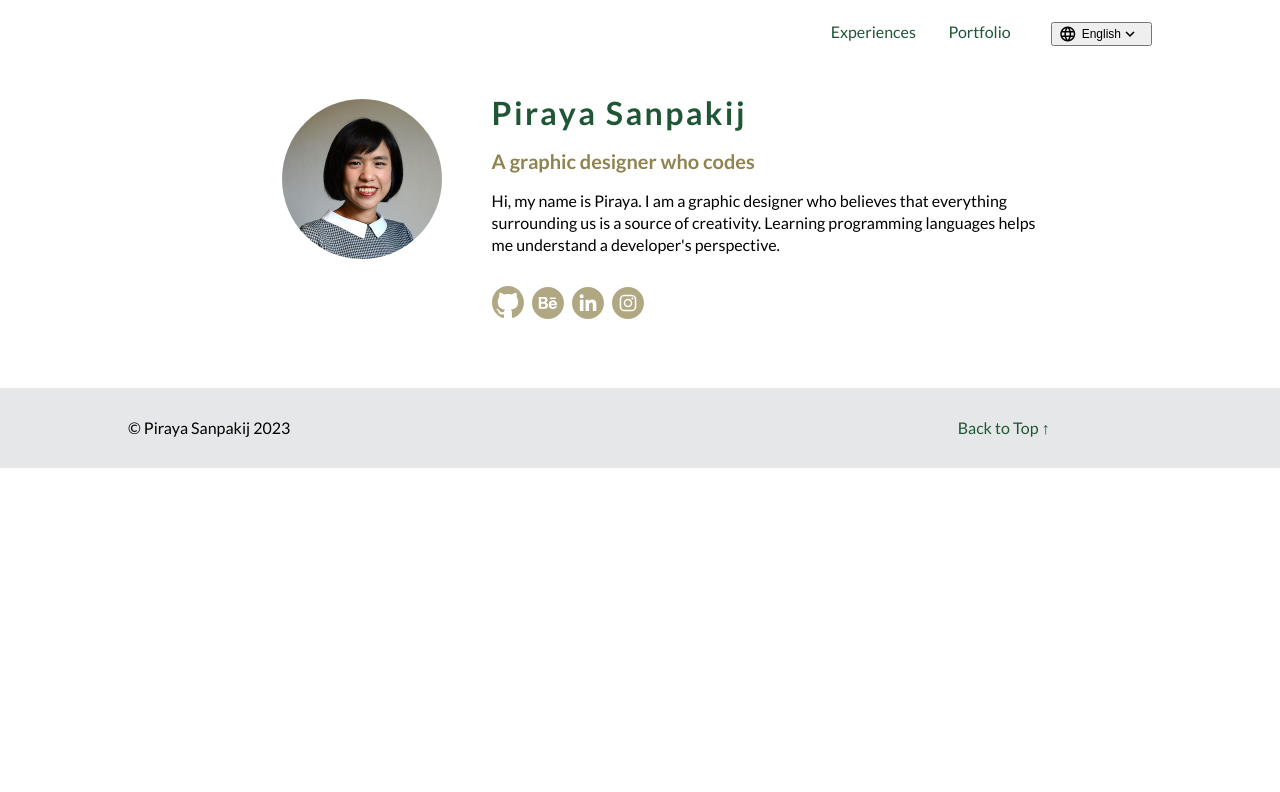
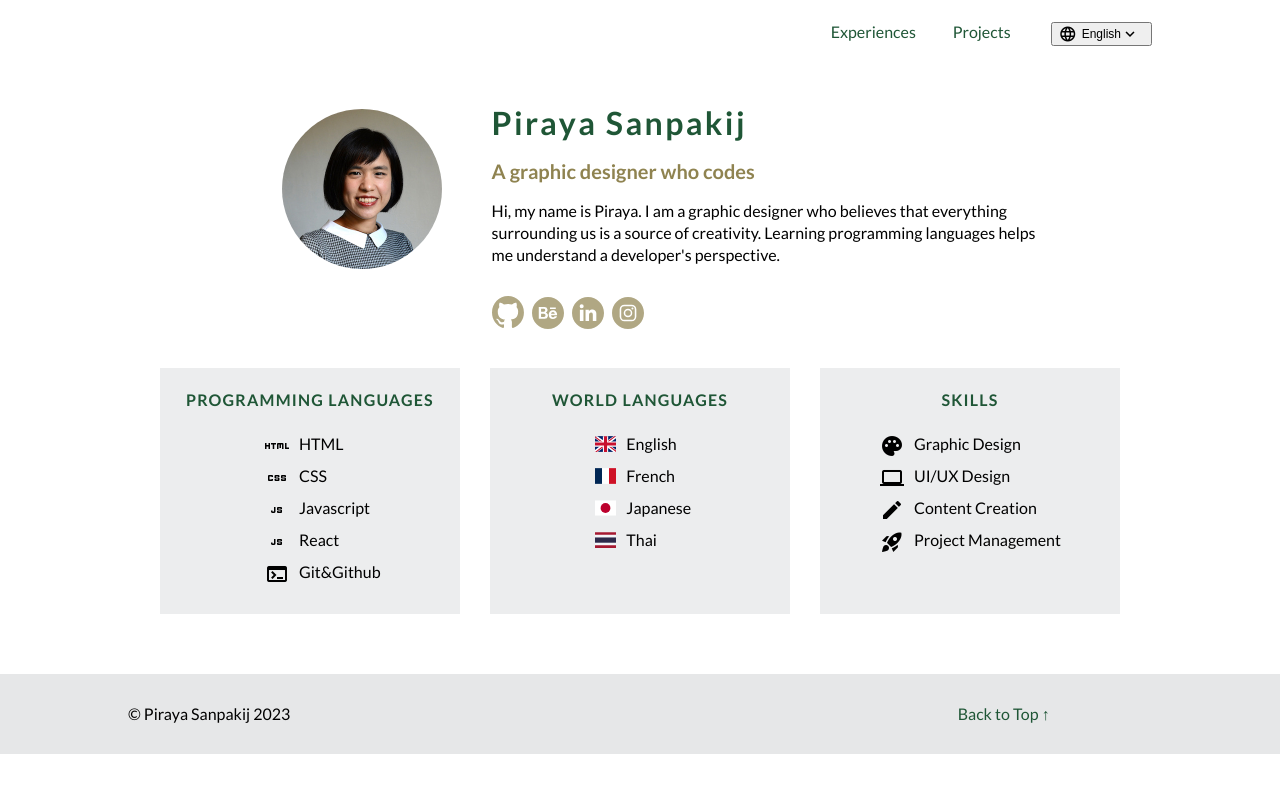
Before and after one commit to Piraya99/home, a React (Create React App) app: page / in a window 1280 px wide. Shown: the top 792 px of the page. Built offline with nearby package versions, Linux system fonts and the light colour scheme.

Commit message:
Migrate Feature Section & Reorganize global and module styling

```diff
--- a/src/App.css
+++ b/src/App.css
@@ -44,6 +44,36 @@ ul {
   list-style: none;
 }
 
+/* Icon Styling */
+.material-icons, .fi {
+  margin-right: 10px;
+}
+button span.material-icons {
+  margin-right: 5px;
+}
+
+.material-icons {
+  vertical-align: middle;
+}
+
+.material-icons.md-18 {
+  font-size: 18px;
+}
+
+.material-icons.md-24 {
+  font-size: 24px;
+}
+
+.material-icons.md-36 {
+  font-size: 36px;
+}
+
+.material-icons.md-48 {
+  font-size: 48px;
+}
+
+/* Header Rulesets*/
+
 nav {
   margin: 0;
   text-align: right;
@@ -79,34 +109,6 @@ button span{
   padding: 0;
 }
 
-/* Icon Styling */
-.material-icons, .fi {
-  margin-right: 10px;
-}
-button span.material-icons {
-  margin-right: 5px;
-}
-
-.material-icons {
-  vertical-align: middle;
-}
-
-.material-icons.md-18 {
-  font-size: 18px;
-}
-
-.material-icons.md-24 {
-  font-size: 24px;
-}
-
-.material-icons.md-36 {
-  font-size: 36px;
-}
-
-.material-icons.md-48 {
-  font-size: 48px;
-}
-
 main {
   max-width: 1100px;
   margin: auto;
@@ -121,6 +123,69 @@ main {
   flex-flow: row wrap;
   justify-content: space-around;
 }
+
+.box {
+  display: inline-flex;
+  flex-direction: column;
+  flex: 1;
+  height: auto;
+  margin: 0px 15px 0px;
+  padding: 0px 10px;
+  background-color: rgba(230,231,232,0.75);
+}
+
+h1 {
+  color: var(--main-darkgreen);
+  font-size: 2rem;
+  line-height: 1.2;
+  letter-spacing: 0.075em;
+  margin-top: 0;
+  margin-bottom: 15px;
+}
+
+h2 {
+  color: var(--main-beige);
+  font-size: 1.25rem;
+  line-height: 1.2;
+}
+
+h3 {
+  color: var(--main-beige);
+  font-size: 1.25rem;
+  text-transform: uppercase;
+  letter-spacing: 0.075em;
+  text-align: center;
+}
+
+h4 {
+  color: var(--main-darkgreen);
+  font-size: 1rem;
+  text-transform: uppercase;
+  letter-spacing: 0.075em;
+  text-align: center;
+  margin-bottom: 0;
+  padding: 0 5px;
+}
+
+h5 {
+  font-size: 1rem;
+  line-height: 1.2;
+  font-weight: 400;
+  text-align: center;
+  margin: 5px;
+}
+
+p {
+  font-weight: 400;
+  max-width: 60ch;
+}
+
+strong {
+  text-transform: uppercase;
+  letter-spacing: 0.075em;
+}
+
+/* Social Media Icons */
 
 .github {
   width: 36.5px;
--- a/src/App.js
+++ b/src/App.js
@@ -2,10 +2,12 @@ import React, { useState } from 'react';
 import './App.css';
 
 import Bio from './components/Bio';
+import Feature from './components/Feature';
 import Footer from './components/Footer';
 
 function App() {
 
+  // Toggle Language Function
   const [french, setFrench] = useState(false);
   const handleClick = () => {
     setFrench(!french);
@@ -15,18 +17,21 @@ function App() {
     <div className="App">
       <nav>
         <ul>
-          <li><a href="#timeline">{french ? 'Expériences' : 'Experiences'}</a></li>
-          <li><a href="#portfolio">Portfolio</a></li>
+          <li><a href="#timeline">{french ? 'Parcours' : 'Experiences'}</a></li>
+          <li><a href="#portfolio">{french ? 'Projets' : 'Projects'}</a></li>
         </ul>
+
       <button onClick={handleClick}>
         <span className="material-icons md-18">language</span>
         <span>{french ? 'Français' : 'English'}</span>
         <span className="material-icons md-18">expand_more</span>
       </button>
+
       </nav>
 
       <main>
         <Bio french={french}/>
+        <Feature french={french}/>
       </main>
 
       <Footer french={french}/>
--- a/src/components/Bio.module.css
+++ b/src/components/Bio.module.css
@@ -11,23 +11,3 @@ img {
   height: 160px;
   margin: 5px 50px 10px;
 }
-
-h1 {
-  color: var(--main-darkgreen);
-  font-size: 2rem;
-  line-height: 1.2;
-  letter-spacing: 0.075em;
-  margin-top: 0;
-  margin-bottom: 15px;
-}
-
-h2 {
-  color: var(--main-beige);
-  font-size: 1.25rem;
-  line-height: 1.2;
-}
-
-p {
-  font-weight: 400;
-  max-width: 60ch;
-}
--- /dev/null
+++ b/src/components/Feature.js
@@ -0,0 +1,83 @@
+import React from 'react';
+import styles from './Feature.module.css';
+
+function Feature(props) {
+	return (
+		<div className="feature">
+			<div className="container">
+
+				<div className="box">
+					<h4>{props.french ? "Languages Techniques" : "Programming Languages"}</h4>
+					<ul>
+						<li className={styles.shortlist}>
+							<span className="material-icons md-24">html</span>
+							HTML
+						</li>
+						<li className={styles.shortlist}>
+							<span className="material-icons md-24">css</span>
+							CSS
+						</li>
+						<li className={styles.shortlist}>
+							<span className="material-icons md-24">javascript</span>
+							Javascript
+						</li>
+						<li className={styles.shortlist}>
+							<span className="material-icons md-24">javascript</span>
+							React
+						</li>
+						<li className={styles.shortlist}>
+							<span className="material-icons md-24">terminal</span>
+							Git&Github
+						</li>
+					</ul>
+				</div>
+
+				<div className="box">
+					<h4>{props.french ? "Langues du Monde" : "World Languages"}</h4>
+					<ul>
+						<li className={styles.shortlist} title='Hello :)'>
+							<span className="fi fi-gb"></span>
+							{props.french ? "Anglais" : "English"}
+						</li>
+						<li className={styles.shortlist} title='Bonjour !' >
+							<span className="fi fi-fr"></span>
+							{props.french ? "Français" : "French"}
+						</li>
+						<li className={styles.shortlist} title='こんにちは ^^'>
+							<span className="fi fi-jp"></span>
+							{props.french ? "Japonais" : "Japanese"}
+						</li>
+						<li className={styles.shortlist} title='สวัสดีค่ะ :)'>
+							<span className="fi fi-th"></span>
+							{props.french ? "Thaï" : "Thai"}
+						</li>
+					</ul>
+				</div>
+
+				<div className="box">
+					<h4>{props.french ? "Compétences" : "Skills"}</h4>
+					<ul>
+						<li className={styles.longlist}>
+							<span className="material-icons md-24">palette</span>
+							{props.french ? "Design Graphique" : "Graphic Design"}
+						</li>
+						<li className={styles.longlist}>
+							<span className="material-icons md-24">computer</span>
+							{props.french ? "Design UX/UI" : "UI/UX Design"}
+						</li>
+						<li className={styles.longlist}>
+							<span className="material-icons md-24">edit</span>
+							{props.french ? "Création de Contenu" : "Content Creation"}
+						</li>
+						<li className={styles.longlist}>
+							<span className="material-icons md-24">rocket_launch</span>
+							{props.french ? "Gestion de Projet" : "Project Management"}
+						</li>
+					</ul>
+				</div>
+			</div>
+		</div>
+		);
+};
+
+export default Feature;
--- /dev/null
+++ b/src/components/Feature.module.css
@@ -0,0 +1,18 @@
+.box {
+  background-color: rgba(230,231,232,0.75);
+}
+
+ul {
+  display: flex;
+  flex-flow: row wrap;
+  justify-content: center;
+  padding-bottom: 10px;
+}
+
+.shortlist {
+  width: 130px;
+}
+
+.longlist {
+  width: 220px;
+}
```
Also changed, not shown: src/components/Bio.js (+6 -2 lines).
